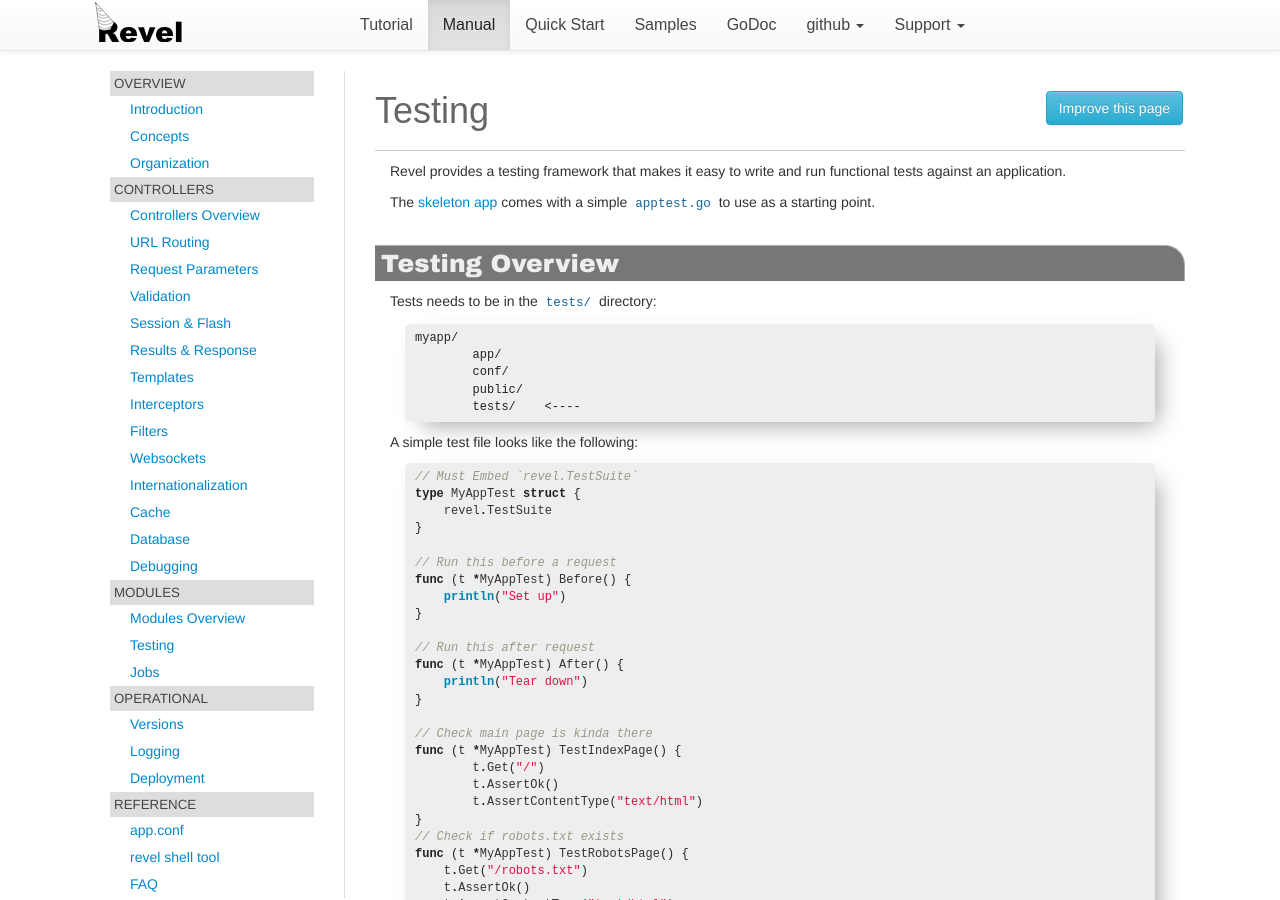
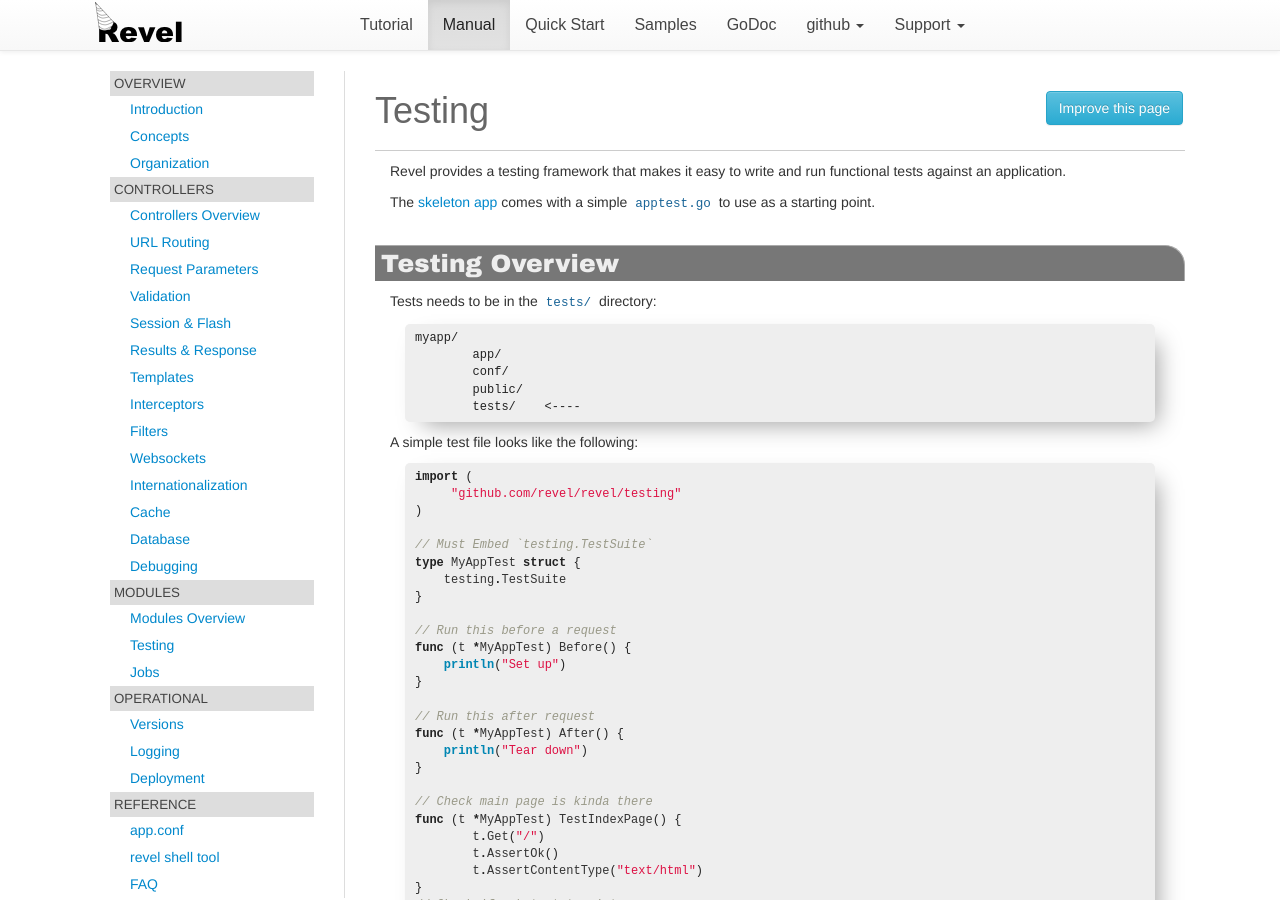
Before and after one commit to revel/revel.github.io, a Jekyll site: the page built from manual/testing.md, in a window 1280 px wide and 900 px high. Built offline with Jekyll 4.4.1, drawn with Linux system fonts in a browser that asks for light colours; nearby versions of some CDN libraries.

Commit message:
#94 - manually did changes

```diff
--- a/manual/testing.md
+++ b/manual/testing.md
@@ -20,9 +20,13 @@ Tests needs to be in the `tests/` directory:
 A simple test file looks like the following:
 
 {% highlight go %}
-// Must Embed `revel.TestSuite`
+import (
+     "github.com/revel/revel/testing"
+)
+
+// Must Embed `testing.TestSuite`
 type MyAppTest struct {
-    revel.TestSuite
+    testing.TestSuite
 }
 
 // Run this before a request
```
